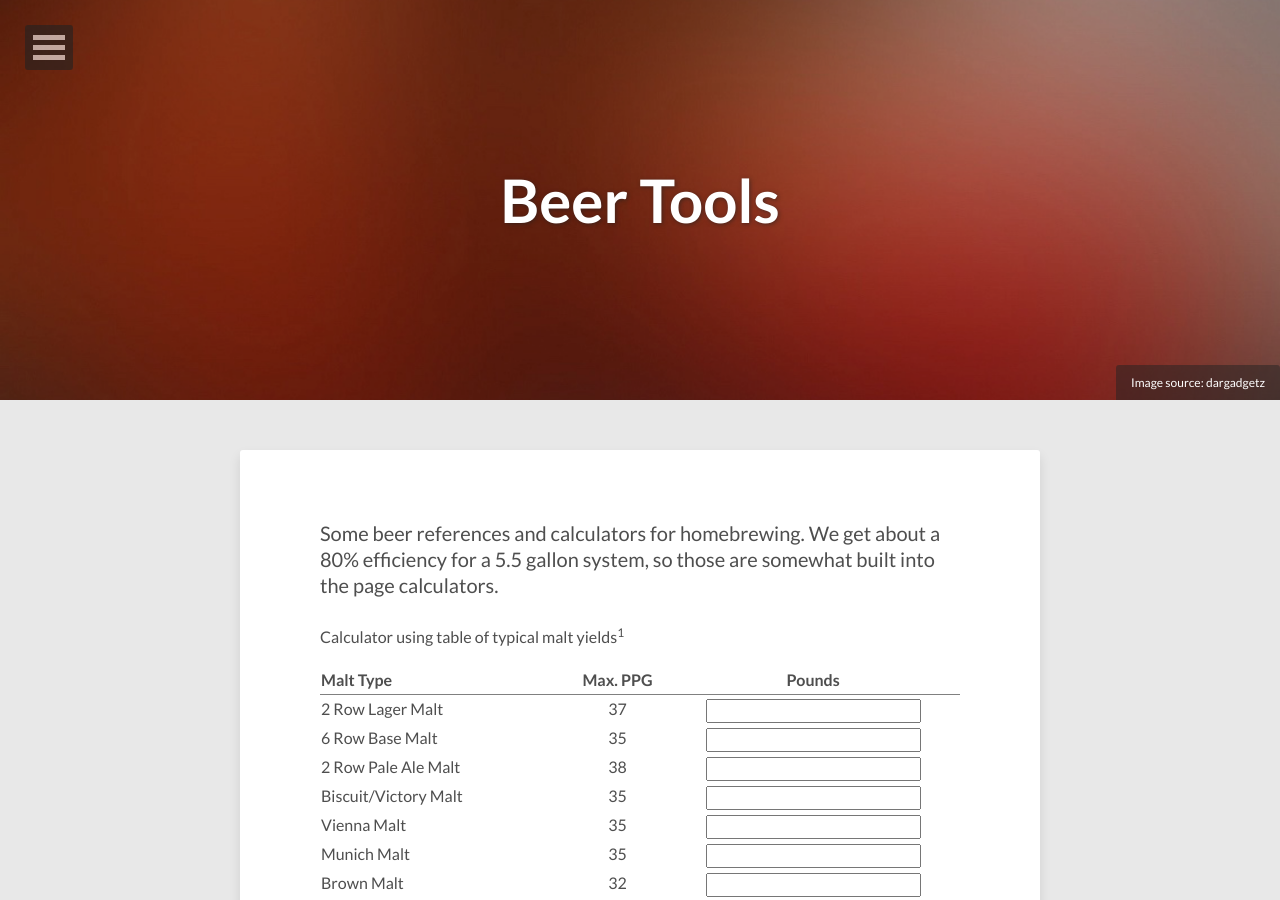
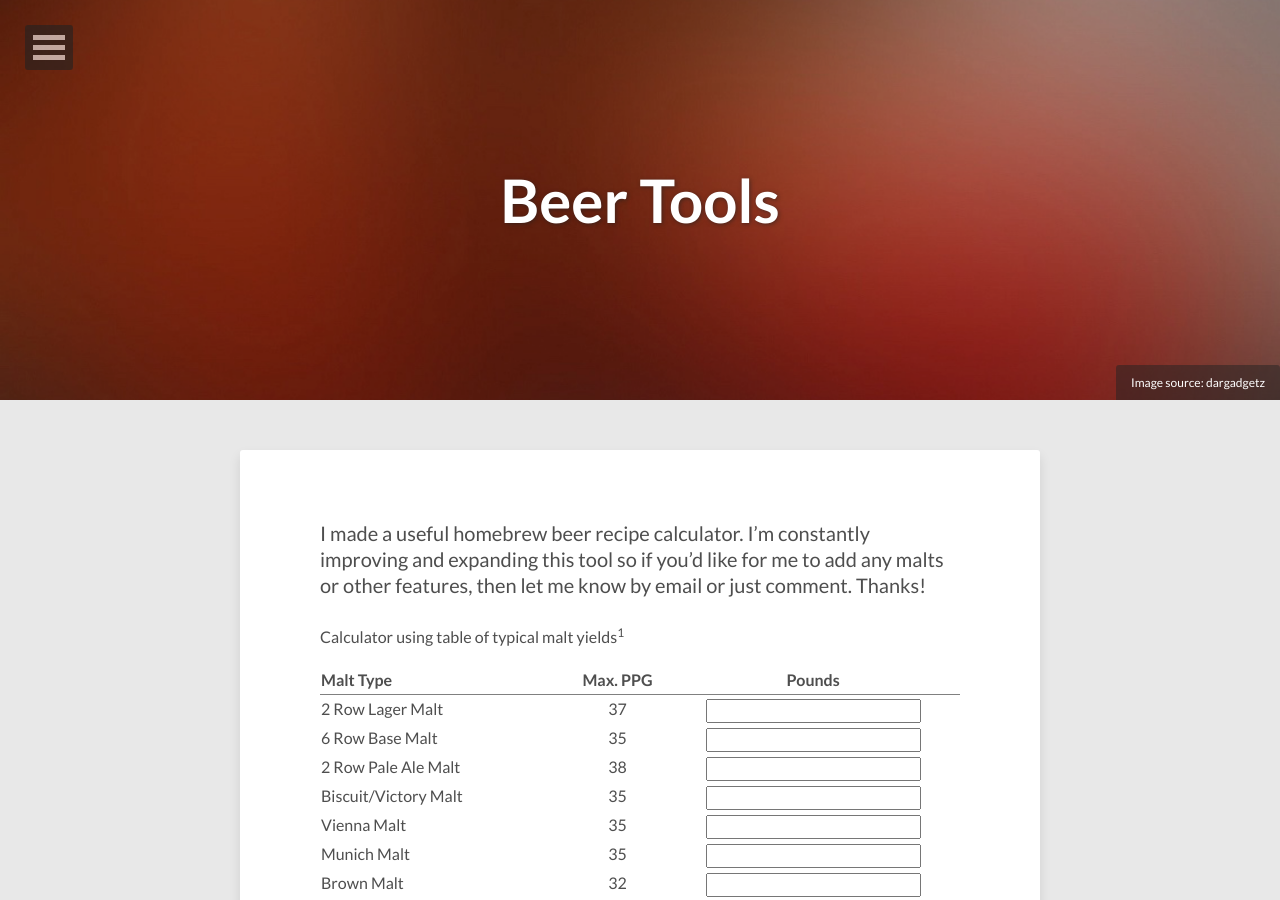
Before and after one commit to alfredgamulo/alfredgamulo.github.io, a Jekyll site: the page built from beer-tools/index.md, in a window 1280 px wide and 900 px high. Built offline with Jekyll 4.4.1, drawn with Linux system fonts in a browser that asks for light colours; nearby versions of some CDN libraries; comment, search, counter and statistics services are not loaded.

Commit message:
change description and comment

```diff
--- a/beer-tools/index.md
+++ b/beer-tools/index.md
@@ -1,7 +1,7 @@
 ---
 layout: page
 title: Beer Tools
-description: "Handy calculators for brewing"
+description: "Handy homebrew beer recipe calculators for brewing"
 image:
   feature: abstract-11.jpg
   credit: dargadgetz
@@ -10,7 +10,7 @@
 ---
 {::options parse_block_html="true" /}
 
-Some beer references and calculators for homebrewing. We get about a 80% efficiency for a 5.5 gallon system, so those are somewhat built into the page calculators.
+I made a useful homebrew beer recipe calculator. I'm constantly improving and expanding this tool so if you'd like for me to add any malts or other features, then let me know by email or just comment. Thanks!
 
 Calculator using table of typical malt yields[^1]
 
```
